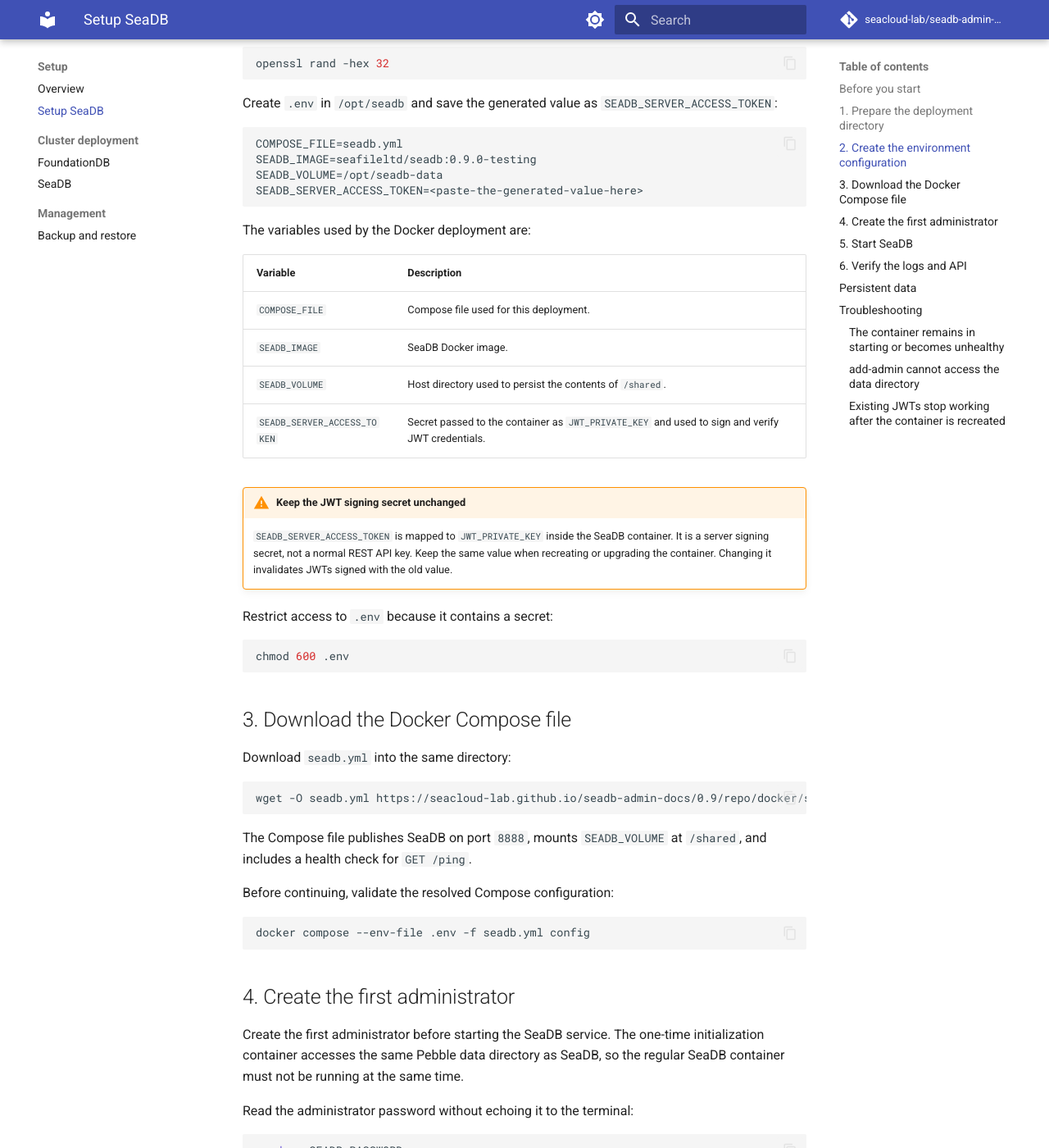
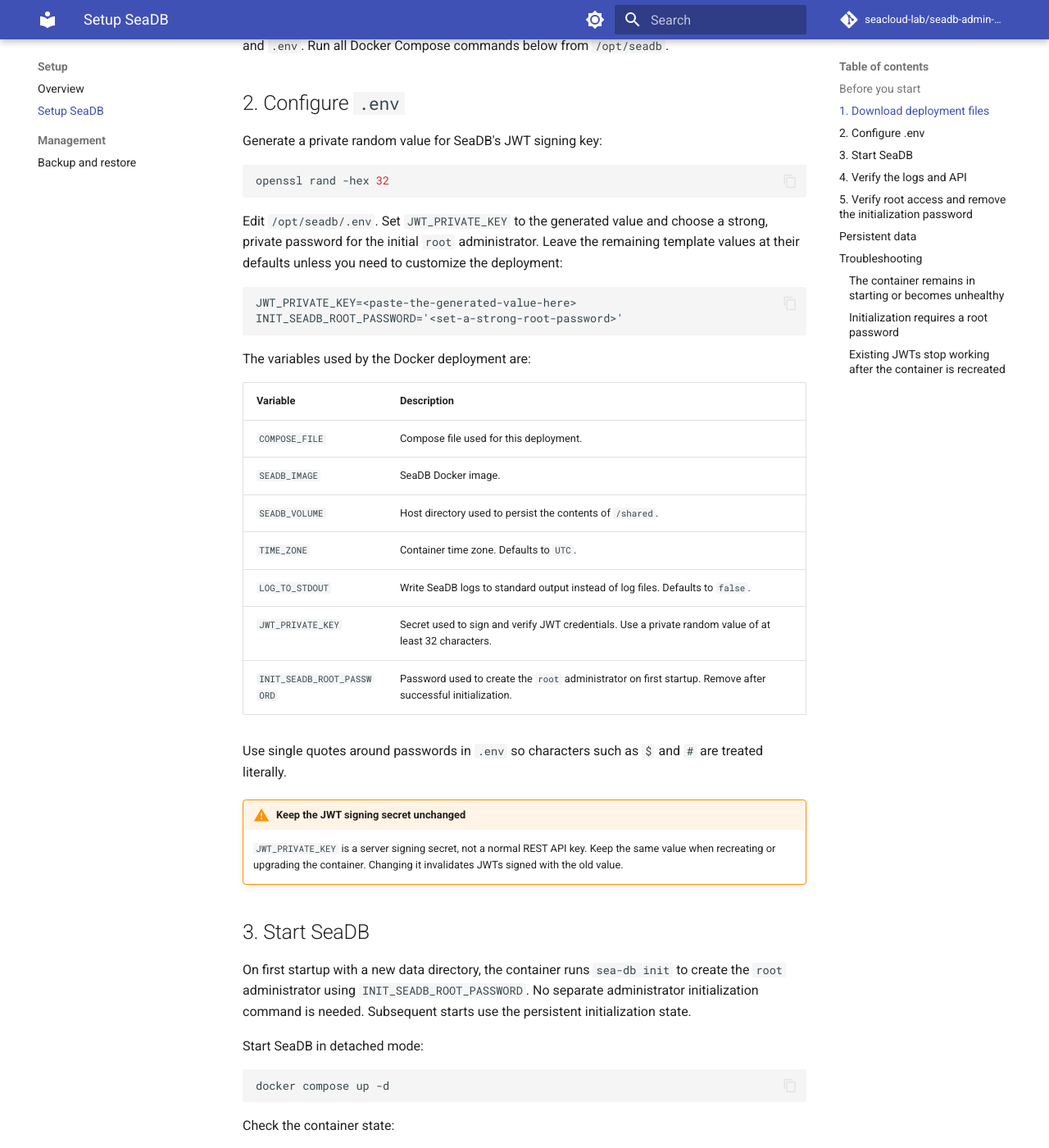
Before and after one commit to seacloud-lab/seadb-admin-docs, an MkDocs documentation site: the page built from manual/setup/seadb_setup_single_node.md, in a window 1280 px wide and 1400 px high, scrolled down 947 px. Shown: the whole window at 82% size. Built offline with MkDocs 1.6.1 and Material for MkDocs 9.7.7, drawn with Linux system fonts in a browser that asks for light colours; comment, search, counter and statistics services are not loaded; the version menu is left out; some of the changed text lies outside the part shown.

Commit message:
docs: hide cluster deployment and simplify single-node setup
Exclude cluster documentation from published pages and search while retaining the sources. Align Docker Compose settings with the new environment template and automatic root initialization, and streamline deployment commands.

````diff
--- a/manual/setup/seadb_setup_single_node.md
+++ b/manual/setup/seadb_setup_single_node.md
@@ -8,7 +8,7 @@
 
 - Docker Engine with Docker Compose v2.
 - `openssl` to generate a JWT signing secret.
-- `wget` to download the Compose file.
+- `wget` to download the Compose file and environment template.
 - `curl` to verify the SeaDB API.
 
 The examples use the following paths:
@@ -16,16 +16,22 @@
 - `/opt/seadb`: Docker Compose files and `.env`.
 - `/opt/seadb-data`: persistent SeaDB data mounted into the container at `/shared`.
 
-## 1. Prepare the deployment directory
+## 1. Download deployment files
 
-Create a directory for the Compose files and a separate directory for persistent SeaDB data:
+Download `.env` and `seadb.yml` into the same deployment directory:
 
 ```bash
 mkdir -p /opt/seadb /opt/seadb-data
 cd /opt/seadb
+
+wget -O .env https://seacloud-lab.github.io/seadb-admin-docs/0.9/repo/docker/env
+wget https://seacloud-lab.github.io/seadb-admin-docs/0.9/repo/docker/seadb.yml
+chmod 600 .env
 ```
 
-## 2. Create the environment configuration
+The template sets `COMPOSE_FILE=seadb.yml`, so Docker Compose automatically uses this file and `.env`. Run all Docker Compose commands below from `/opt/seadb`.
+
+## 2. Configure `.env`
 
 Generate a private random value for SeaDB's JWT signing key:
 
@@ -33,13 +39,11 @@
 openssl rand -hex 32
 ```
 
-Create `.env` in `/opt/seadb` and save the generated value as `SEADB_SERVER_ACCESS_TOKEN`:
+Edit `/opt/seadb/.env`. Set `JWT_PRIVATE_KEY` to the generated value and choose a strong, private password for the initial `root` administrator. Leave the remaining template values at their defaults unless you need to customize the deployment:
 
 ```env
-COMPOSE_FILE=seadb.yml
-SEADB_IMAGE=seafileltd/seadb:0.9.0-testing
-SEADB_VOLUME=/opt/seadb-data
-SEADB_SERVER_ACCESS_TOKEN=<paste-the-generated-value-here>
+JWT_PRIVATE_KEY=<paste-the-generated-value-here>
+INIT_SEADB_ROOT_PASSWORD='<set-a-strong-root-password>'
 ```
 
 The variables used by the Docker deployment are:
@@ -49,86 +53,30 @@
 | `COMPOSE_FILE` | Compose file used for this deployment. |
 | `SEADB_IMAGE` | SeaDB Docker image. |
 | `SEADB_VOLUME` | Host directory used to persist the contents of `/shared`. |
-| `SEADB_SERVER_ACCESS_TOKEN` | Secret passed to the container as `JWT_PRIVATE_KEY` and used to sign and verify JWT credentials. |
+| `TIME_ZONE` | Container time zone. Defaults to `UTC`. |
+| `LOG_TO_STDOUT` | Write SeaDB logs to standard output instead of log files. Defaults to `false`. |
+| `JWT_PRIVATE_KEY` | Secret used to sign and verify JWT credentials. Use a private random value of at least 32 characters. |
+| `INIT_SEADB_ROOT_PASSWORD` | Password used to create the `root` administrator on first startup. Remove after successful initialization. |
+
+Use single quotes around passwords in `.env` so characters such as `$` and `#` are treated literally.
 
 !!! warning "Keep the JWT signing secret unchanged"
-    `SEADB_SERVER_ACCESS_TOKEN` is mapped to `JWT_PRIVATE_KEY` inside the SeaDB container. It is a server signing secret, not a normal REST API key. Keep the same value when recreating or upgrading the container. Changing it invalidates JWTs signed with the old value.
+    `JWT_PRIVATE_KEY` is a server signing secret, not a normal REST API key. Keep the same value when recreating or upgrading the container. Changing it invalidates JWTs signed with the old value.
 
-Restrict access to `.env` because it contains a secret:
+## 3. Start SeaDB
 
-```bash
-chmod 600 .env
-```
-
-## 3. Download the Docker Compose file
-
-Download `seadb.yml` into the same directory:
-
-```bash
-wget -O seadb.yml https://seacloud-lab.github.io/seadb-admin-docs/0.9/repo/docker/seadb.yml
-```
-
-The Compose file publishes SeaDB on port `8888`, mounts `SEADB_VOLUME` at `/shared`, and includes a health check for `GET /ping`.
-
-Before continuing, validate the resolved Compose configuration:
-
-```bash
-docker compose --env-file .env -f seadb.yml config
-```
-
-## 4. Create the first administrator
-
-Create the first administrator before starting the SeaDB service. The one-time initialization container accesses the same Pebble data directory as SeaDB, so the regular SeaDB container must not be running at the same time.
-
-Read the administrator password without echoing it to the terminal:
-
-```bash
-read -s SEADB_PASSWORD
-export SEADB_PASSWORD
-echo
-```
-
-Then create the administrator:
-
-```bash
-docker compose --env-file .env -f seadb.yml run \
-  --rm \
-  --no-deps \
-  -T \
-  -e SEADB_DATA_DIR=/shared \
-  -e SEADB_LOG_DIR=/shared/logs \
-  --entrypoint /opt/seadb/sea-db \
-  seadb \
-  add-admin \
-  --user seadb-admin \
-  --password "$SEADB_PASSWORD"
-```
-
-A successful initialization prints a message similar to:
-
-```text
-level=info msg="Create admin user seadb-admin successful"
-```
-
-!!! warning "Do not run add-admin while SeaDB is using the Pebble data directory"
-    Run this command only for a new data directory and before starting SeaDB. If SeaDB has already been started, stop it first with:
-
-    ```bash
-    docker compose --env-file .env -f seadb.yml stop seadb
-    ```
-
-## 5. Start SeaDB
+On first startup with a new data directory, the container runs `sea-db init` to create the `root` administrator using `INIT_SEADB_ROOT_PASSWORD`. No separate administrator initialization command is needed. Subsequent starts use the persistent initialization state.
 
 Start SeaDB in detached mode:
 
 ```bash
-docker compose --env-file .env -f seadb.yml up -d
+docker compose up -d
 ```
 
 Check the container state:
 
 ```bash
-docker compose --env-file .env -f seadb.yml ps
+docker compose ps
 ```
 
 Immediately after startup, the health state may briefly be `starting`. Check the health status again with:
@@ -136,7 +84,7 @@
 ```bash
 docker inspect \
   --format='{{.State.Health.Status}}' \
-  "$(docker compose --env-file .env -f seadb.yml ps -q seadb)"
+  "$(docker compose ps -q seadb)"
 ```
 
 The expected status after initialization is:
@@ -148,12 +96,14 @@
 !!! success "SeaDB container is healthy"
     A `healthy` status means the Docker health check can successfully reach SeaDB's `/ping` endpoint.
 
-## 6. Verify the logs and API
+## 4. Verify the logs and API
 
 Check the latest SeaDB logs:
 
+With `LOG_TO_STDOUT=false`, SeaDB application logs are stored under `/opt/seadb-data/logs`; the command below shows container startup and initialization output. Set `LOG_TO_STDOUT=true` to include application logs in Docker logs.
+
 ```bash
-docker compose --env-file .env -f seadb.yml logs --tail=100 seadb
+docker compose logs --tail=100 seadb
 ```
 
 After a successful startup, the log contains:
@@ -180,9 +130,27 @@
     - The SeaDB container health status is `healthy`.
     - The SeaDB log shows `seadb started`.
     - `http://127.0.0.1:8888/ping` returns `{"ret":"pong"}`.
-    - The initial administrator has been created successfully.
+    - You can log in as `root` using the password set during initialization.
 
 At this point, clients can connect to SeaDB at `http://<server-address>:8888`.
+
+## 5. Verify root access and remove the initialization password
+
+Use `seadb-cli` to verify root access. See [SeaDB CLI](../usage/cli.md) for client configuration and usage:
+
+```bash
+seadb-cli login --server http://127.0.0.1:8888 --username root
+```
+
+Enter the password configured as `INIT_SEADB_ROOT_PASSWORD` when prompted. See [User Management](../usage/user_management.md) to create application users.
+
+After successful initialization and login, back up the root password securely and remove `INIT_SEADB_ROOT_PASSWORD` from `.env`. Recreate the container to remove the initialization password from its environment:
+
+```bash
+docker compose up -d
+```
+
+The root account and its password remain in persistent storage. Keep `JWT_PRIVATE_KEY` in `.env` unchanged. Changing or restoring `INIT_SEADB_ROOT_PASSWORD` does not reset the password of an already initialized root account.
 
 ## Persistent data
 
@@ -201,7 +169,7 @@
 Check the service logs first:
 
 ```bash
-docker compose --env-file .env -f seadb.yml logs --tail=100 seadb
+docker compose logs --tail=100 seadb
 ```
 
 Then test the API manually:
@@ -212,16 +180,12 @@
 
 Also confirm that port `8888` is not already being used by another service.
 
-### `add-admin` cannot access the data directory
+### Initialization requires a root password
 
-Make sure the regular SeaDB container is stopped before running the one-time administrator initialization command:
+For a new data directory, set a non-empty `INIT_SEADB_ROOT_PASSWORD` in `.env` before starting SeaDB. If startup reports that this variable is required, set it and recreate the container with `docker compose up -d`.
 
-```bash
-docker compose --env-file .env -f seadb.yml stop seadb
-```
-
-Single-node SeaDB and the `add-admin` process must not access the same Pebble data directory concurrently.
+Do not remove the initialization password until startup and root login have succeeded. Do not delete the persistent data directory to reset a password.
 
 ### Existing JWTs stop working after the container is recreated
 
-Confirm that `SEADB_SERVER_ACCESS_TOKEN` in `.env` has not changed. This value is used as SeaDB's `JWT_PRIVATE_KEY`; changing it invalidates credentials signed with the previous key.
+Confirm that `JWT_PRIVATE_KEY` in `.env` has not changed. Changing it invalidates credentials signed with the previous key.
--- a/mkdocs.yml
+++ b/mkdocs.yml
@@ -1,6 +1,11 @@
 site_name: SeaDB Admin Manual
 site_author: seadb
 docs_dir: ./manual
+# Keep cluster documentation sources without publishing them.
+exclude_docs: |
+  setup/foundationdb_cluster.md
+  setup/seadb_cluster_native.md
+  configuration/cluster_environment_variables.md
 site_url: https://seacloud-lab.github.io/seadb-admin-docs/
 
 repo_name: seacloud-lab/seadb-admin-docs
@@ -83,14 +88,14 @@
   - Setup:
     - Overview: setup/overview.md
     - Setup SeaDB: setup/seadb_setup_single_node.md
-    - Cluster deployment:
-      - FoundationDB: setup/foundationdb_cluster.md
-      - SeaDB: setup/seadb_cluster_native.md
+    #- Cluster deployment:
+    #  - FoundationDB: setup/foundationdb_cluster.md
+    #  - SeaDB: setup/seadb_cluster_native.md
     - Management:
       - Backup and restore: setup/backup_restore.md
   - Configuration:
     - Environment variables: configuration/environment_variables.md
-    - Cluster env: configuration/cluster_environment_variables.md
+    #- Cluster env: configuration/cluster_environment_variables.md
   - Usage:
     - Quick Start: usage/quick_start.md
     - User Management: usage/user_management.md
````
Also changed, not shown: manual/configuration/environment_variables.md (+5 -6 lines), manual/index.md (+2 -2 lines), manual/setup/backup_restore.md (+0 -2 lines), manual/setup/overview.md (+2 -29 lines), 2 other files.
